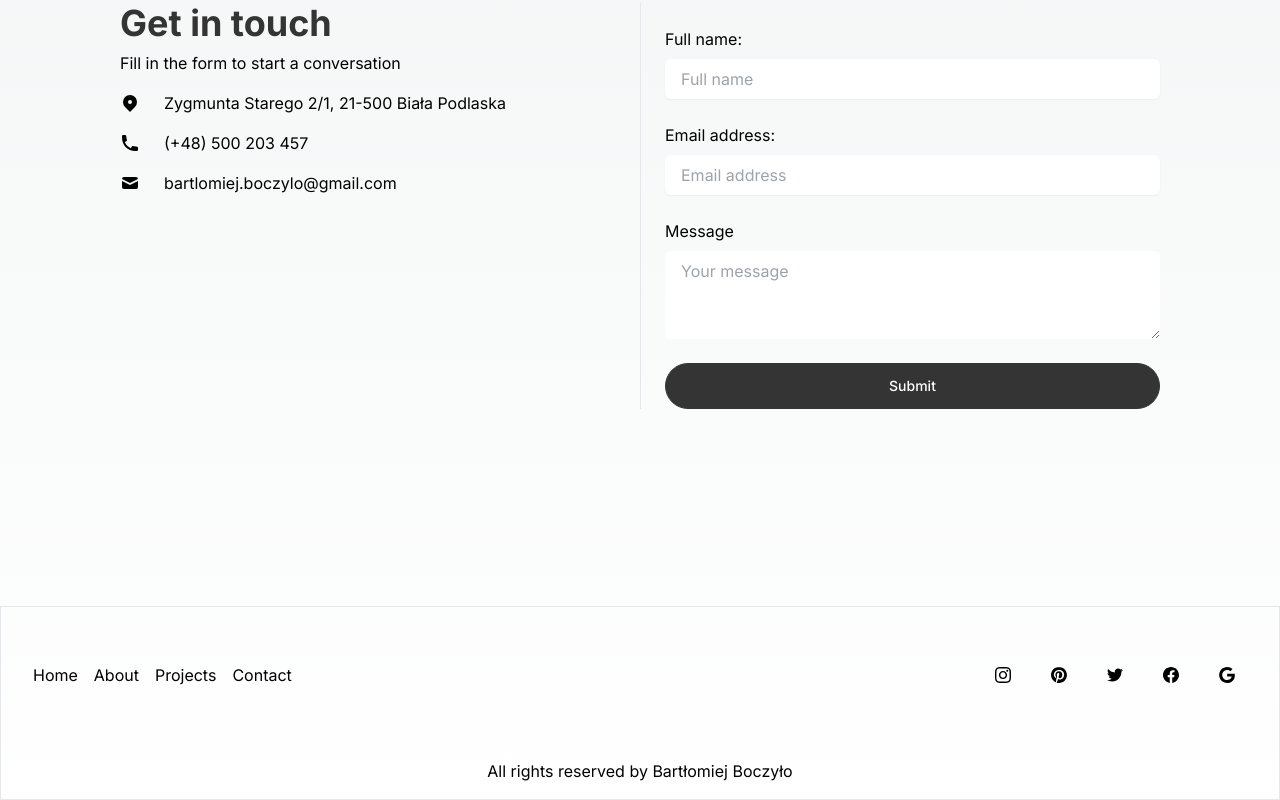
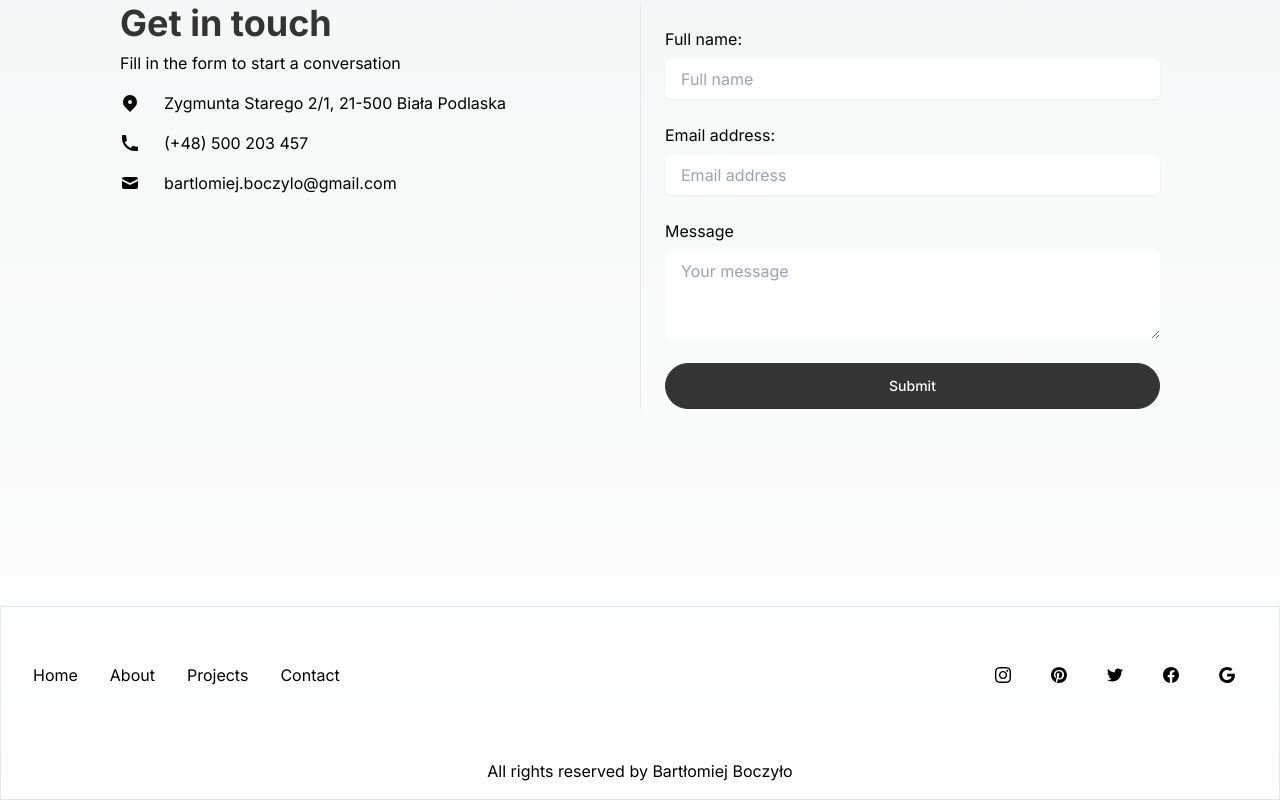
Before and after one commit to Bartlomiej28/dev-portfolio, a Next.js app: page / in a window 1280 px wide. Shown: the part 2722-3522 px from the top of the page. Built offline with nearby package versions, Linux system fonts and the light colour scheme.

Commit message:
Fix footer links

```diff
--- a/components/Footer.tsx
+++ b/components/Footer.tsx
@@ -4,7 +4,7 @@ function Footer() {
   return (
     <footer className='border '>
         <div className="container flex flex-col p-4 mx-auto md:p-8 lg:flex-row dark:divide-gray-600">
-            <ul className="self-center py-6 space-y-4 text-center sm:flex sm:space-y-0 sm:justify-around sm:space-x-4 lg:flex-1 lg:justify-start ">
+            <ul className="self-center py-6 space-y-4 text-center sm:flex sm:space-y-0 sm:justify-around sm:space-x-4 lg:flex-1 lg:justify-start gap-4">
                 <a href='#'>Home</a>
                 <a href='#about-me'>About</a>
                 <a href='#projects'>Projects</a>
```
